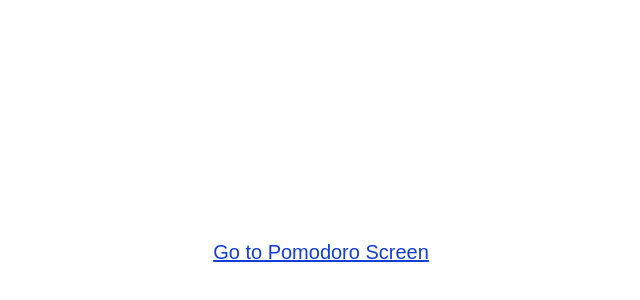
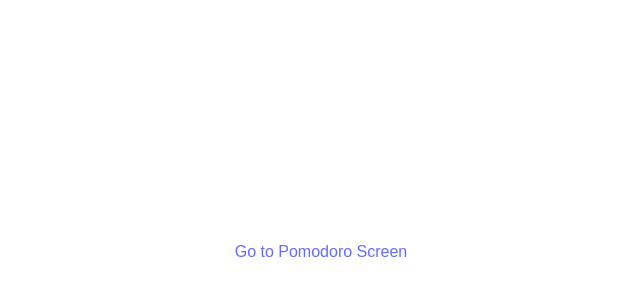
Before and after one commit to asoma-digital/clarifi-mvp, a React (Vite) app: page / in a window 1280 px wide. Shown: the part 148-448 px from the top of the page, without its empty margins (319-959 px from the left). Built offline with nearby package versions, Linux system fonts and the light colour scheme.

Commit message:
updated the index.html

```diff
--- a/index.html
+++ b/index.html
@@ -2,7 +2,6 @@
 <html lang="en">
   <head>
     <meta charset="UTF-8" />
-    <link rel="icon" type="image/svg+xml" href="/vite.svg" />
     <meta name="viewport" content="width=device-width, initial-scale=1.0" />
     <title>asoma</title>
   </head>
--- a/src/App.tsx
+++ b/src/App.tsx
@@ -5,7 +5,7 @@ function App() {
 
   return (
     <>
-      <Link to="/pomodoro" style={{ fontSize: '1.25rem', color: '#123dd8', textDecoration: 'underline' }}>
+      <Link to="/pomodoro">
         Go to Pomodoro Screen
       </Link>
     </>
```
